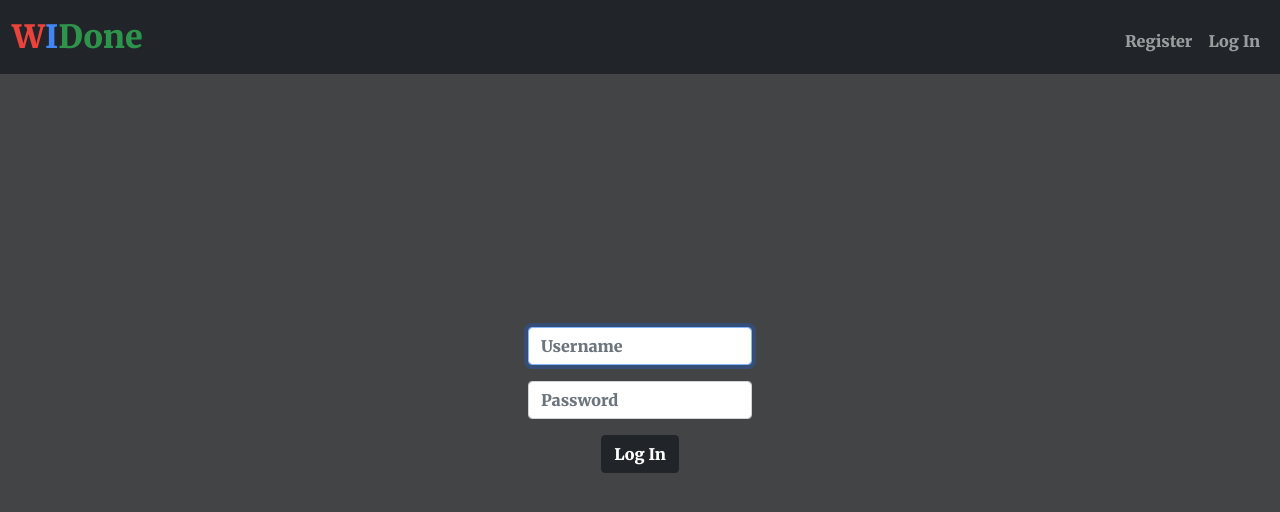
After one commit to The1Dani/widone, a Flask app: page /login in a window 1280 px wide. The commit adds this page. Shown: the top 512 px of the page. Run offline with Flask 3, Linux system fonts and the light colour scheme; some libraries are stand-ins or nearby versions.

Commit message:
login page added

```diff
--- a/app.py
+++ b/app.py
@@ -16,6 +16,9 @@ app.config["SESSION_PERMANENT"] = False
 app.config["SESSION_TYPE"] = "filesystem"
 Session(app)
 
+# Configuring and giving the database
+db = SQL("sqlite:///widone.db")
+
 @app.after_request
 def after_request(response):
     """Ensure responses aren't cached"""
@@ -25,6 +28,40 @@ def after_request(response):
     return response
 
 @app.route("/")
+@login_required
 def index():
-    print("Hellow")
     return render_template("index.html")
+
+@app.route("/login", methods=["GET", "POST"])
+def login():
+    """Log user in"""
+    # Forget any user_id
+    session.clear()
+
+    # User reached route via POST (as by submitting a form via POST)
+    if request.method == "POST":
+
+        # Ensure username was submitted
+        if not request.form.get("username"):
+            return apology("must provide username", 403)
+
+        # Ensure password was submitted
+        elif not request.form.get("password"):
+            return apology("must provide password", 403)
+
+        # Query database for username
+        rows = db.execute("SELECT * FROM users WHERE username = ?", request.form.get("username"))
+
+        # Ensure username exists and password is correct
+        if len(rows) != 1 or not check_password_hash(rows[0]["hash"], request.form.get("password")):
+            return apology("invalid username and/or password", 403)
+
+        # Remember which user has logged in
+        session["user_id"] = rows[0]["id"]
+
+        # Redirect user to home page
+        return redirect("/")
+
+    # User reached route via GET (as by clicking a link or via redirect)
+    else:
+        return render_template("login.html")
--- a/helpers.py
+++ b/helpers.py
@@ -26,6 +26,6 @@ def login_required(f):
     @wraps(f)
     def decorated_function(*args, **kwargs):
         if session.get("user_id") is None:
-            return redirect("/")
+            return redirect("/login")
         return f(*args, **kwargs)
     return decorated_function
--- a/templates/layout.html
+++ b/templates/layout.html
@@ -11,7 +11,8 @@
 
 
         <!-- stylesheet link, added a GET version due to bugs -->
-        <link rel="stylesheet" type="text/css" href="/static/styles.css"/>
+        <link rel="stylesheet" type="text/css" href="../static/styles.css"/>
+        <link href="../static/widone.ico" rel="icon">
 
         <title>wIdone: {% block title %}{% endblock %}</title>
         <style>
--- /dev/null
+++ b/templates/login.html
@@ -0,0 +1,17 @@
+{% extends "layout.html" %}
+
+{% block title %}
+    Log In
+{% endblock %}
+
+{% block main %}
+    <form action="/login" method="post" class="position-absolute top-50 start-50 translate-middle">
+        <div class="mb-3">
+            <input autocomplete="off" autofocus class="form-control mx-auto w-auto" id="username" name="username" placeholder="Username" type="text">
+        </div>
+        <div class="mb-3">
+            <input class="form-control mx-auto w-auto" id="password" name="password" placeholder="Password" type="password">
+        </div>
+        <button class="btn btn-dark" type="submit">Log In</button>
+    </form>
+{% endblock %}
```
Also changed, not shown: templates/apology.html (added, +10 -0 lines), todo.md (added, +15 -0 lines), static/styles.css (line endings or trailing spaces), static/widone.ico (added), widone.db (added), 2 other files.
